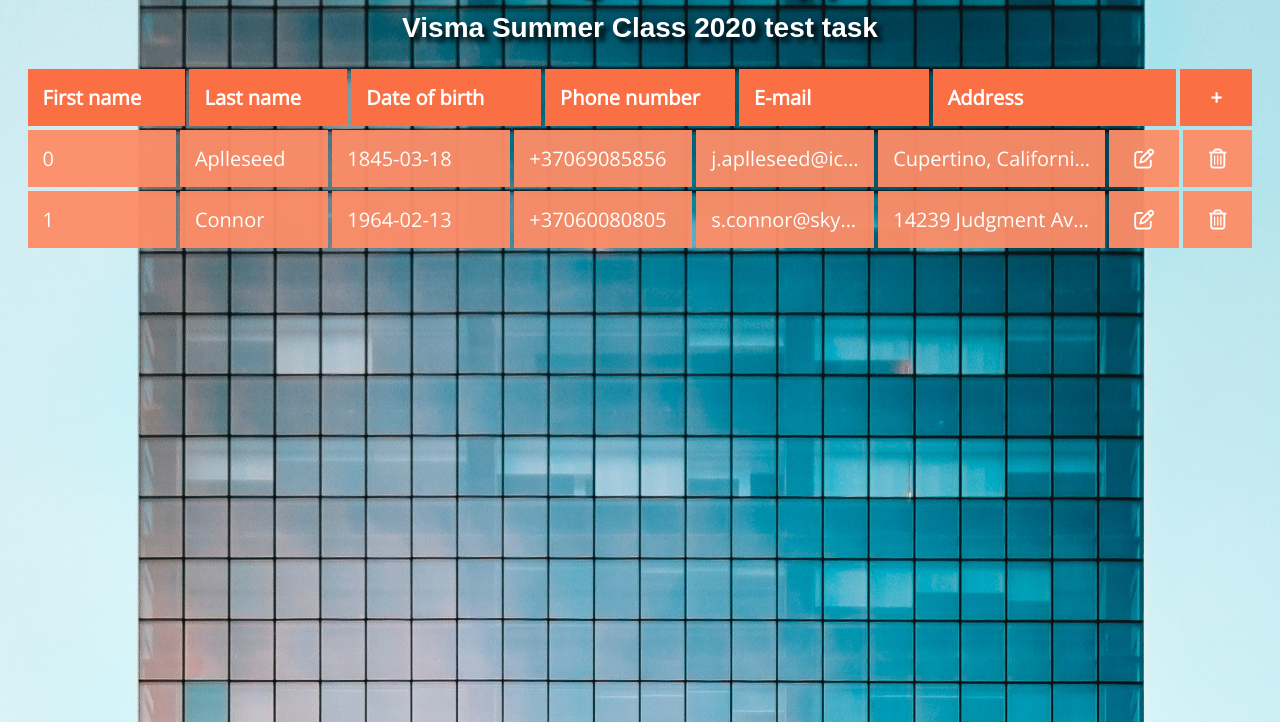
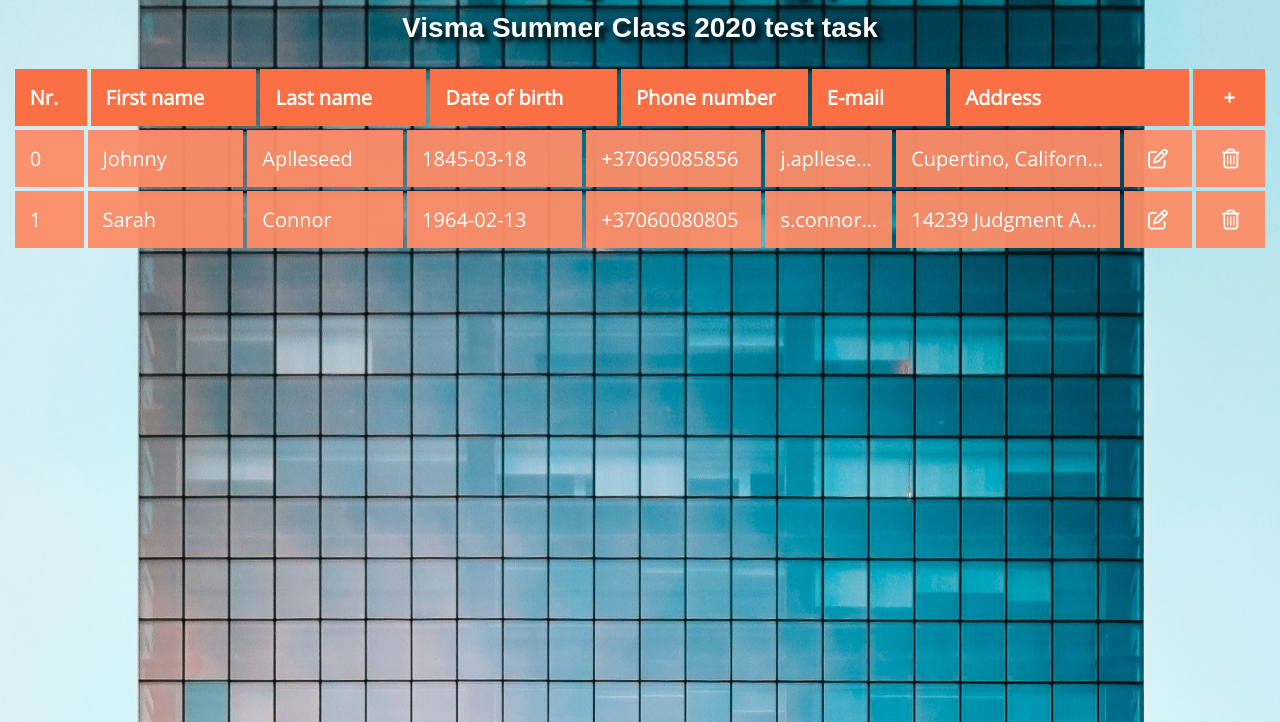
Before and after one commit to TonyJem/SPA-Contact-Manager, a plain HTML site: page index.html in a window 1280 px wide. Shown: the part 78-800 px from the top of the page. Drawn offline with nearby package versions, Linux system fonts and the light colour scheme.

Commit message:
Add idNum collumn to table
This collumn will be used for neccesary row identification

```diff
--- a/assets/css/style.css
+++ b/assets/css/style.css
@@ -33,7 +33,7 @@ h2 {
 .cma-table-container {
 	font-size: 20px;
 	margin-top: 35px;
-	width: 96%;
+	width: 98%;
 	margin: auto;
 }
 
@@ -50,12 +50,16 @@ h2 {
 	text-overflow: ellipsis;
 }
 
+.cma-id-Num{
+	flex-basis: 4%;
+}
+
 .cma-first-name{
-	flex-basis: 12%;
+	flex-basis: 13%;
 }
 
 .cma-last-name{
-	flex-basis: 12%;
+	flex-basis: 13%;
 }
 
 .cma-date-of-birth{
@@ -67,7 +71,7 @@ h2 {
 }
 
 .cma-email{
-	flex-basis: 15%;
+	flex-basis: 10%;
 }
 
 .cma-address {
--- a/assets/scripts/script.js
+++ b/assets/scripts/script.js
@@ -37,6 +37,7 @@ let refreshDOMTable = () => {
 
     for (let i = 0; i < cmaTableKeys.length; i++) {
         let currentRow = document.createElement('div');
+        let currentIdNumCol = document.createElement('div');
         let currentFirstNameCol = document.createElement('div');
         let currentLastNameCol = document.createElement('div');
         let currentDateOfBirthCol = document.createElement('div');
@@ -47,6 +48,7 @@ let refreshDOMTable = () => {
         let currentDeleteBtn = document.createElement('div');
 
         currentRow.className = 'cma-table-row';
+        currentIdNumCol.className = 'cma-table-column cma-id-Num';
         currentFirstNameCol.className = 'cma-table-column cma-first-name';
         currentLastNameCol.className = 'cma-table-column cma-last-name';
         currentDateOfBirthCol.className = 'cma-table-column cma-date-of-birth';
@@ -56,7 +58,8 @@ let refreshDOMTable = () => {
         currentEditBtn.className = 'cma-table-column cma-edit';
         currentDeleteBtn.className = 'cma-table-column cma-delete';
 
-        currentFirstNameCol.innerHTML = cmaTableKeys[i];
+        currentIdNumCol.innerHTML = cmaTableKeys[i];
+        currentFirstNameCol.innerHTML = cmaTable[cmaTableKeys[i]].firstName;
         currentLastNameCol.innerHTML = cmaTable[cmaTableKeys[i]].lastName;
         currentDateOfBirthCol.innerHTML = cmaTable[cmaTableKeys[i]].dateOfBirth;
         currentPhoneCol.innerHTML = cmaTable[cmaTableKeys[i]].phone;
@@ -66,6 +69,7 @@ let refreshDOMTable = () => {
         currentEditBtn.innerHTML = '<i class="far fa-edit"></i>';
         currentDeleteBtn.innerHTML = '<i class="far fa-trash-alt"></i>';
 
+        currentRow.appendChild(currentIdNumCol);
         currentRow.appendChild(currentFirstNameCol);
         currentRow.appendChild(currentLastNameCol);
         currentRow.appendChild(currentDateOfBirthCol);
--- a/index.html
+++ b/index.html
@@ -19,6 +19,7 @@
 		<!-- *** Table Structure: -->
 		<div class="cma-table-container" id="cmaTableContainer">
 			<div class="cma-table-row">
+				<div class="cma-table-column cma-id-Num cma-header">Nr.</div>
 				<div class="cma-table-column cma-first-name cma-header">First name</div>
 				<div class="cma-table-column cma-last-name cma-header">Last name</div>
 				<div class="cma-table-column cma-date-of-birth cma-header">Date of birth</div>
```
